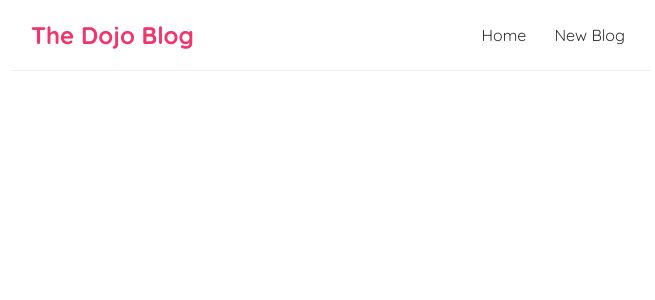
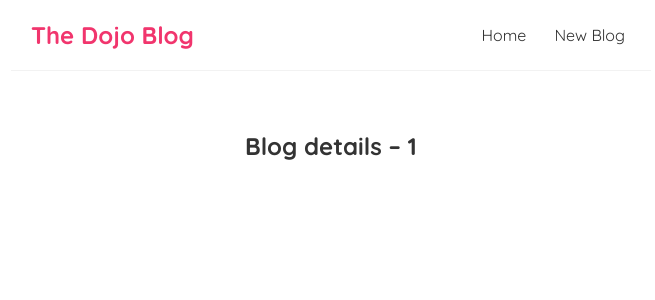
Before and after one commit to MiguelDominguezSanchez/dojo-blog, a React (Create React App) app: page /blogs/1 in a window 1280 px wide. Shown: the top 300 px of the page, without its empty margins (309-964 px from the left). Built offline with nearby package versions, Linux system fonts and the light colour scheme.

Commit message:
Route Parameters

```diff
--- a/src/App.js
+++ b/src/App.js
@@ -3,6 +3,7 @@
 import Navbar from './Navbar';
 import { BrowserRouter as Router, Route, Switch } from 'react-router-dom';
 import Create from './Create';
+import BlogDetails from './BlogDetails';
 
 function App() {
 	return (
@@ -17,6 +18,9 @@
 						<Route path="/create">
 							<Create />
 						</Route>
+						<Route path="/blogs/:id">
+							<BlogDetails />
+						</Route>
 					</Switch>
 				</div>
 			</div>
--- /dev/null
+++ b/src/BlogDetails.js
@@ -0,0 +1,12 @@
+import { useParams } from 'react-router-dom';
+
+const BlogDetails = () => {
+	const { id } = useParams();
+	return (
+		<div className="blog-details">
+			<h2>Blog details – {id}</h2>
+		</div>
+	);
+};
+
+export default BlogDetails;
--- a/src/BlogList.js
+++ b/src/BlogList.js
@@ -1,11 +1,15 @@
+import { Link } from 'react-router-dom';
+
 const BlogList = ({ blogs, title }) => {
 	return (
 		<div className="blog-list">
 			<h2>{title}</h2>
 			{blogs.map(blog => (
 				<div className="blog-preview" key={blog.id}>
-					<h2>{blog.title}</h2>
-					<p>Written by {blog.author}</p>
+					<Link to={`/blogs/${blog.id}`}>
+						<h2>{blog.title}</h2>
+						<p>Written by {blog.author}</p>
+					</Link>
 				</div>
 			))}
 		</div>
--- a/src/index.css
+++ b/src/index.css
@@ -56,3 +56,6 @@
   color: #f1356d;
   margin-bottom: 8px;
 }
+.blog-preview a{
+text-decoration: none;
+}
```
Also changed, not shown: 1 other file (tests, documents, lock files or other folders).
